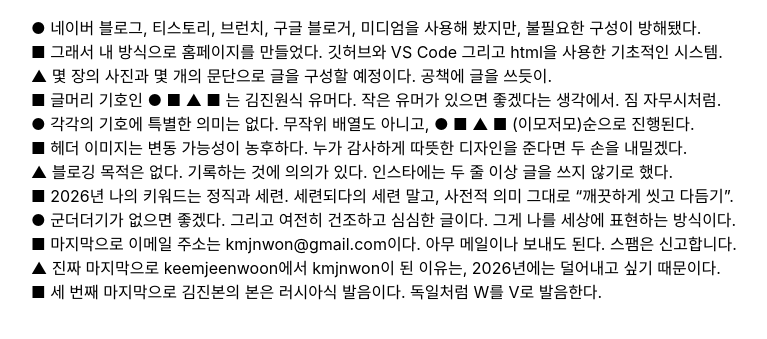
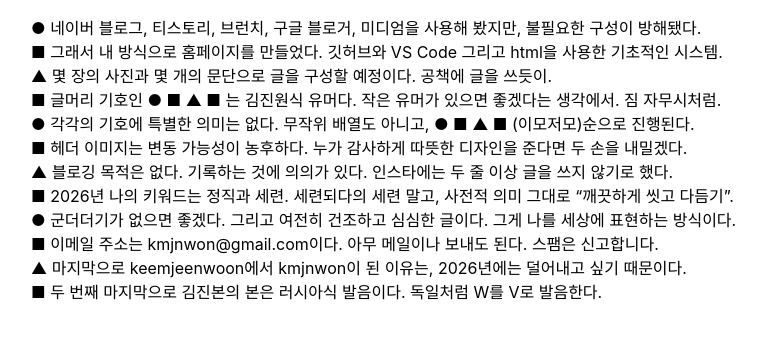
Before and after one commit to keemjeenwoon/keemjeenwoon.github.io, a Jekyll site: the page built from _posts/2025-12-25-1.md, in a window 1280 px wide. Shown: the top 339 px of the page, without its empty margins (249-1016 px from the left). Built offline with Jekyll 4.4.1, drawn with Linux system fonts in a browser that asks for light colours; some web fonts are replaced.

Commit message:
개요수정' d git add .

```diff
--- a/_posts/2025-12-25-1.md
+++ b/_posts/2025-12-25-1.md
@@ -22,8 +22,8 @@ date: 2025-12-25
 <br>
 ● 군더더기가 없으면 좋겠다. 그리고 여전히 건조하고 심심한 글이다. 그게 나를 세상에 표현하는 방식이다.
 <br>
-■ 마지막으로 이메일 주소는 kmjnwon@gmail.com이다. 아무 메일이나 보내도 된다. 스팸은 신고합니다.
+■ 이메일 주소는 kmjnwon@gmail.com이다. 아무 메일이나 보내도 된다. 스팸은 신고합니다.
 <br>
-▲ 진짜 마지막으로 keemjeenwoon에서 kmjnwon이 된 이유는, 2026년에는 덜어내고 싶기 때문이다.
+▲ 마지막으로 keemjeenwoon에서 kmjnwon이 된 이유는, 2026년에는 덜어내고 싶기 때문이다.
 <br>
-■ 세 번째 마지막으로 김진본의 본은 러시아식 발음이다. 독일처럼 W를 V로 발음한다.
+■ 두 번째 마지막으로 김진본의 본은 러시아식 발음이다. 독일처럼 W를 V로 발음한다.
```
Also changed, not shown: _posts/2025-12-29-3.md (+3 -3 lines).
